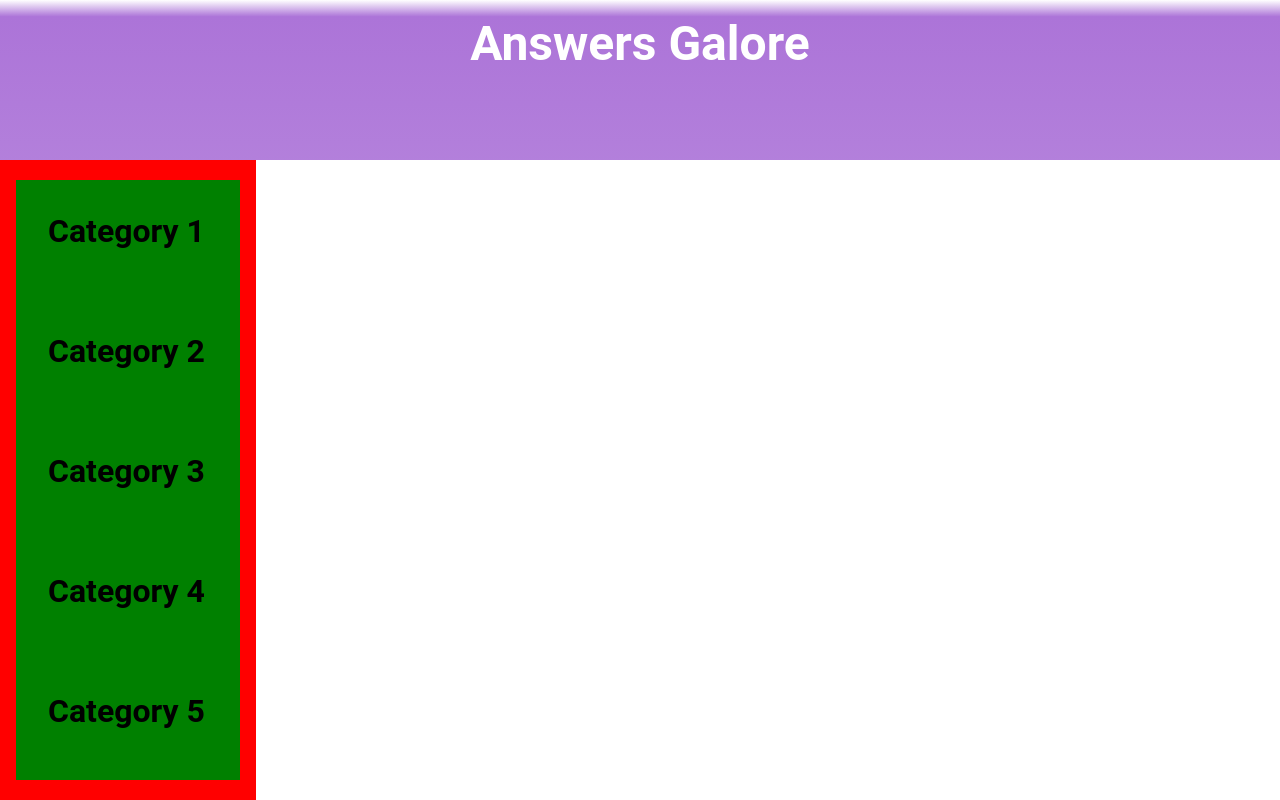
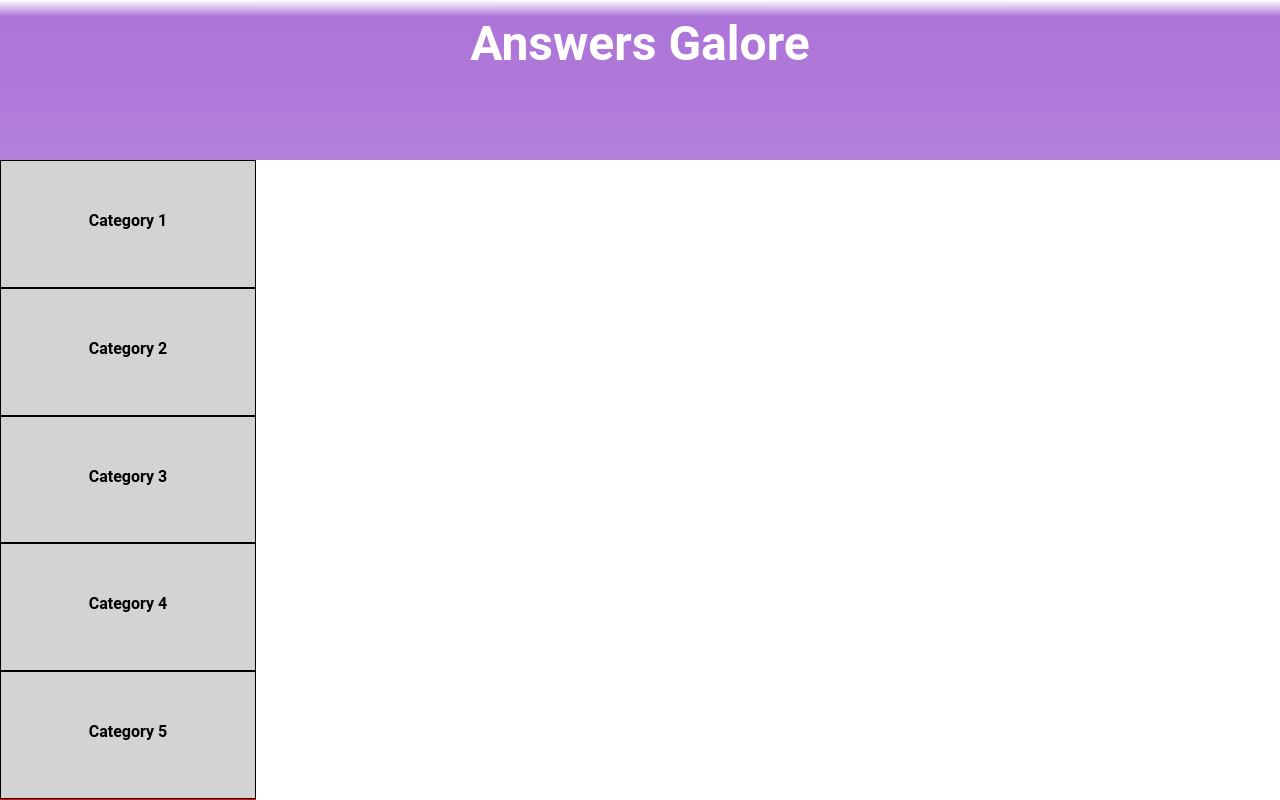
Before and after one commit to andrewkerr3956/Project-5, a Next.js app: page / in a window 1280 px wide. Built offline with nearby package versions, Linux system fonts and the light colour scheme.

Commit message:
Made more progress on the design of the app.

```diff
--- a/pages/index.js
+++ b/pages/index.js
@@ -1,3 +1,4 @@
+import { calculateObjectSize } from 'bson'
 import Head from 'next/head'
 import Image from 'next/image'
 import styles from '../styles/Home.module.css'
@@ -15,15 +16,15 @@ export default function Home() {
       </header>
       <main className={styles.container}>
         <aside>
-          <nav>
-            <ul className={styles.navContainer}>
-              <li className={styles.navItem}>Category 1</li>
-              <li className={styles.navItem}>Category 2</li>
-              <li className={styles.navItem}>Category 3</li>
-              <li className={styles.navItem}>Category 4</li>
-              <li className={styles.navItem}>Category 5</li>
-            </ul>
-          </nav>
+          <ul>
+            <nav className={styles.navContainer}>
+              <div className={styles.navItem}><li style={{marginTop: "50px"}}>Category 1</li></div>
+              <div className={styles.navItem}><li style={{marginTop: "50px"}}>Category 2</li></div>
+              <div className={styles.navItem}><li style={{marginTop: "50px"}}>Category 3</li></div>
+              <div className={styles.navItem}><li style={{marginTop: "50px"}}>Category 4</li></div>
+              <div className={styles.navItem}><li style={{marginTop: "50px"}}>Category 5</li></div>
+            </nav>
+          </ul>
         </aside>
         <div>
 
--- a/styles/Home.module.css
+++ b/styles/Home.module.css
@@ -9,24 +9,39 @@
 }
 
 .navContainer {
-  padding: 1rem;
   display: flex;
   flex-flow: column;
-  justify-content: center;
+  align-items: center;
   margin: 0;
   left: 0;
+  position: absolute;
   height: 80vh;
-  position: absolute;
   width: 20%;
   background-color: red;
 }
 
 .navItem {
-  background-color: green;
-  font-weight: bolder;
-  font-size: 2rem;
-  height: 15vh;
-  padding: 2rem;
+  width: 100%;
+  height: calc((80vh/5) - 0.03vh);
+  display: block;
+  font-weight: bold;
+  background-color: lightgrey;
+  border: 1px solid black;
+  text-align: center;
+}
+
+.navItem:hover {
+  background-color: cornsilk;
+}
+
+.active {
+  width: 100%;
+  height: calc((80vh/5) - 0.03vh);
+  display: block;
+  font-weight: bold;
+  background-color: lightblue;
+  border: 1px solid black;
+  text-align: center;
 }
 
 .main {
--- a/styles/globals.css
+++ b/styles/globals.css
@@ -11,6 +11,7 @@ body {
 }
 
 ul {
+  margin: 0;
   padding: 0;
 }
 
```
Also changed, not shown: 1 other file (tests, documents, lock files or other folders).
